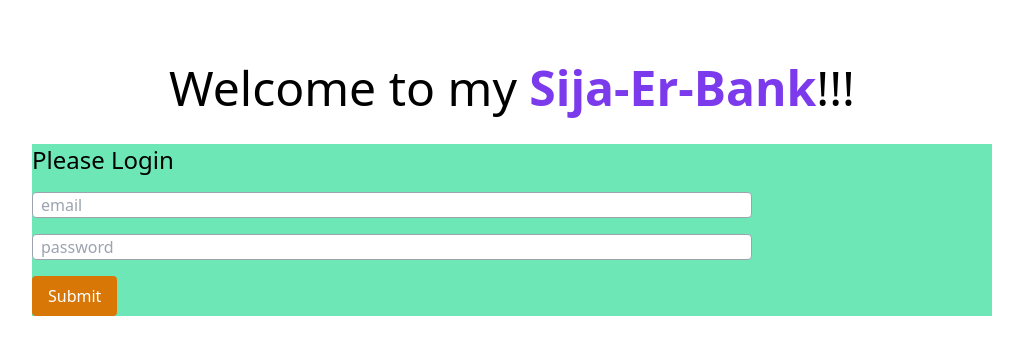
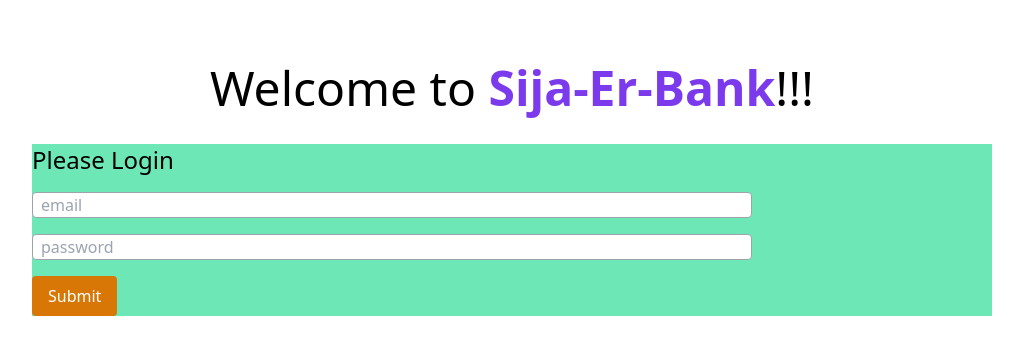
Before and after one commit to Nafish-Nobel/banking-project, a plain HTML site: page index.html in a window 1280 px wide. Shown: the whole page, without its empty margins (128-1151 px from the left). Drawn offline with nearby package versions, Linux system fonts and the light colour scheme.

Commit message:
add project

```diff
--- a/index.html
+++ b/index.html
@@ -4,24 +4,27 @@
     <meta charset="UTF-8">
     <meta http-equiv="X-UA-Compatible" content="IE=edge">
     <meta name="viewport" content="width=device-width, initial-scale=1.0">
-    <title>Baap Er Bank</title>
+    <title>Sija Er Bank</title>
     <link href="https://unpkg.com/tailwindcss@^2/dist/tailwind.min.css" rel="stylesheet">
 </head>
 <body>
     <header>
-        <h1 class="text-5xl text-center mt-16">Welcome to my <span
+        <h1 class="text-5xl text-center mt-16">Welcome to <span
             class="font-semibold text-purple-600">Sija-Er-Bank</span>!!!</h1>
     </header>
+
     <main>
         <section class="bg-green-300 w-3/4 mt-8 mx-auto">
+            <!-- Login -->
             <h3 class="text-2xl mb-4">Please Login</h3>
 
 
             <div>
+                <!-- email -->
                 <input id="user-email" class="border block border-gray-400	rounded w-3/4 mb-4 px-2"  type="text" placeholder="email">
-
+                <!-- password -->
                 <input id="user-password" class="border block border-gray-400	rounded w-3/4 mb-4 px-2"  type="password" placeholder="password">
-
+                <!-- submit -->
                 <button id="login-submit" class="bg-yellow-600 px-4 rounded py-2 text-white font-medium">Submit</button>
             </div>
 
```
Also changed, not shown: banking.html (+2 -2 lines).
